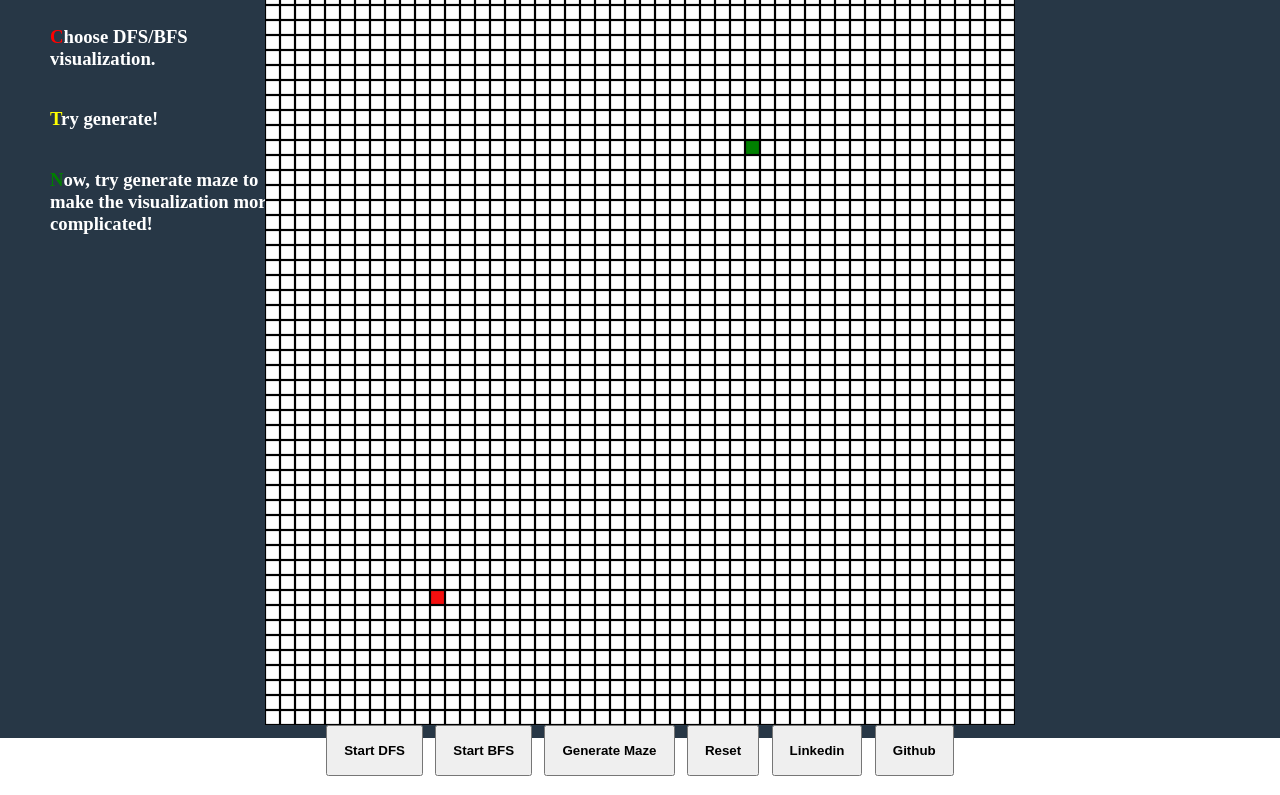
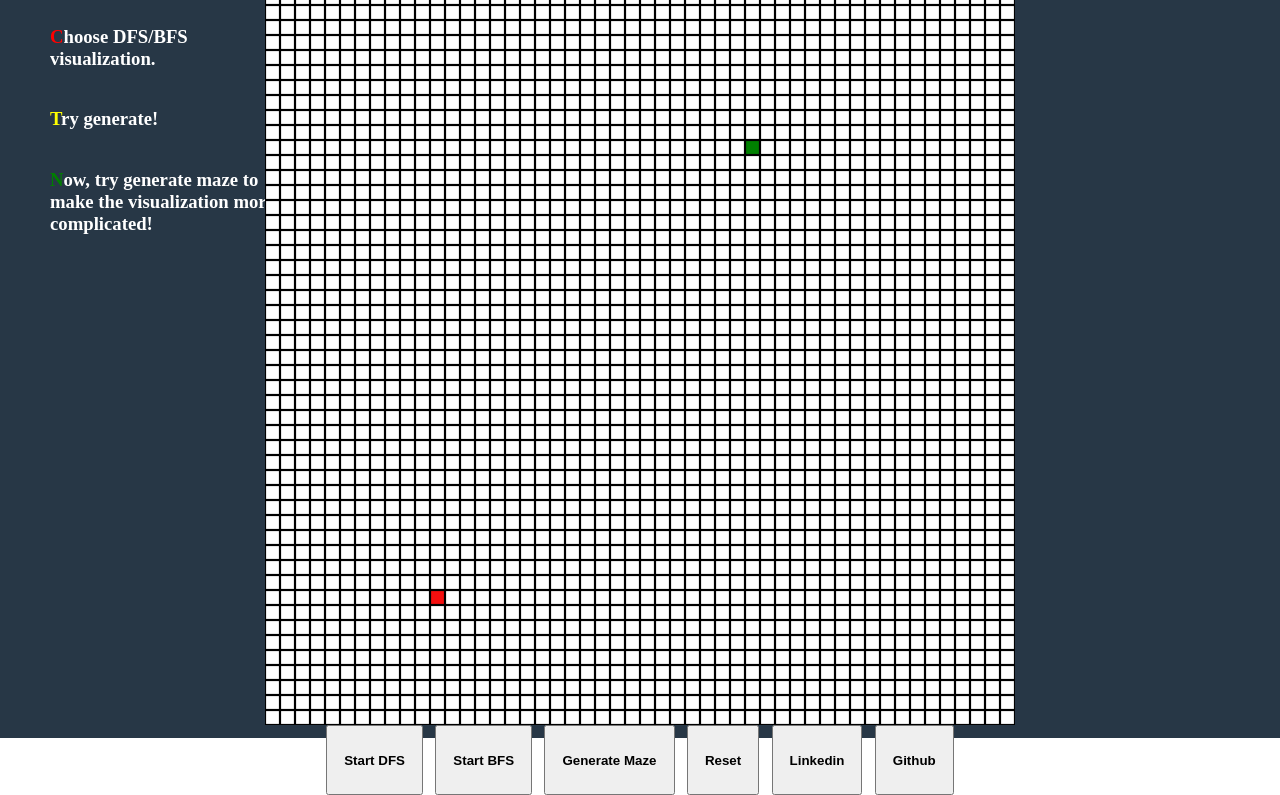
Before and after one commit to xiaoyu322/graphTraversalVisualizer, a plain HTML site: page index.html in a window 1280 px wide. Shown: the part 62-857 px from the top of the page. Drawn offline with Linux system fonts and the light colour scheme.

Commit message:
fix button

```diff
--- a/index.html
+++ b/index.html
@@ -59,6 +59,15 @@
         text-decoration: none;
         color: black
       }
+
+      #resetButton{
+        -webkit-appearance: button;
+        -moz-appearance: button;
+        appearance: button;
+        text-decoration: none;
+        color: initial;
+        height:70px;
+      }
     </style>
   </head>
   <body>
@@ -78,8 +87,8 @@
         <button id="resetButton">Reset</button>
         <!-- <button href="https://www.linkedin.com/in/xiao-yu-0a18449b/">Linkedin</button>
         <button href="https://github.com/xiaoyu322">Github</button> -->
-        <button id="resetButton"><a  href="https://www.linkedin.com/in/xiao-yu-0a18449b/" target="_blank">Linkedin</a></button>
-        <button id="resetButton"><a  href="https://github.com/xiaoyu322" target="_blank">Github</a></button>
+        <a href="https://www.linkedin.com/in/xiao-yu-0a18449b/" type='button' target="_blank"><button id="resetButton">Linkedin</button></a>
+        <a href="https://github.com/xiaoyu322" type='button' target="_blank"><button id="resetButton">Github</button ></a>
       </div>
     </div>
     <div class='user-Instruction'>
```
